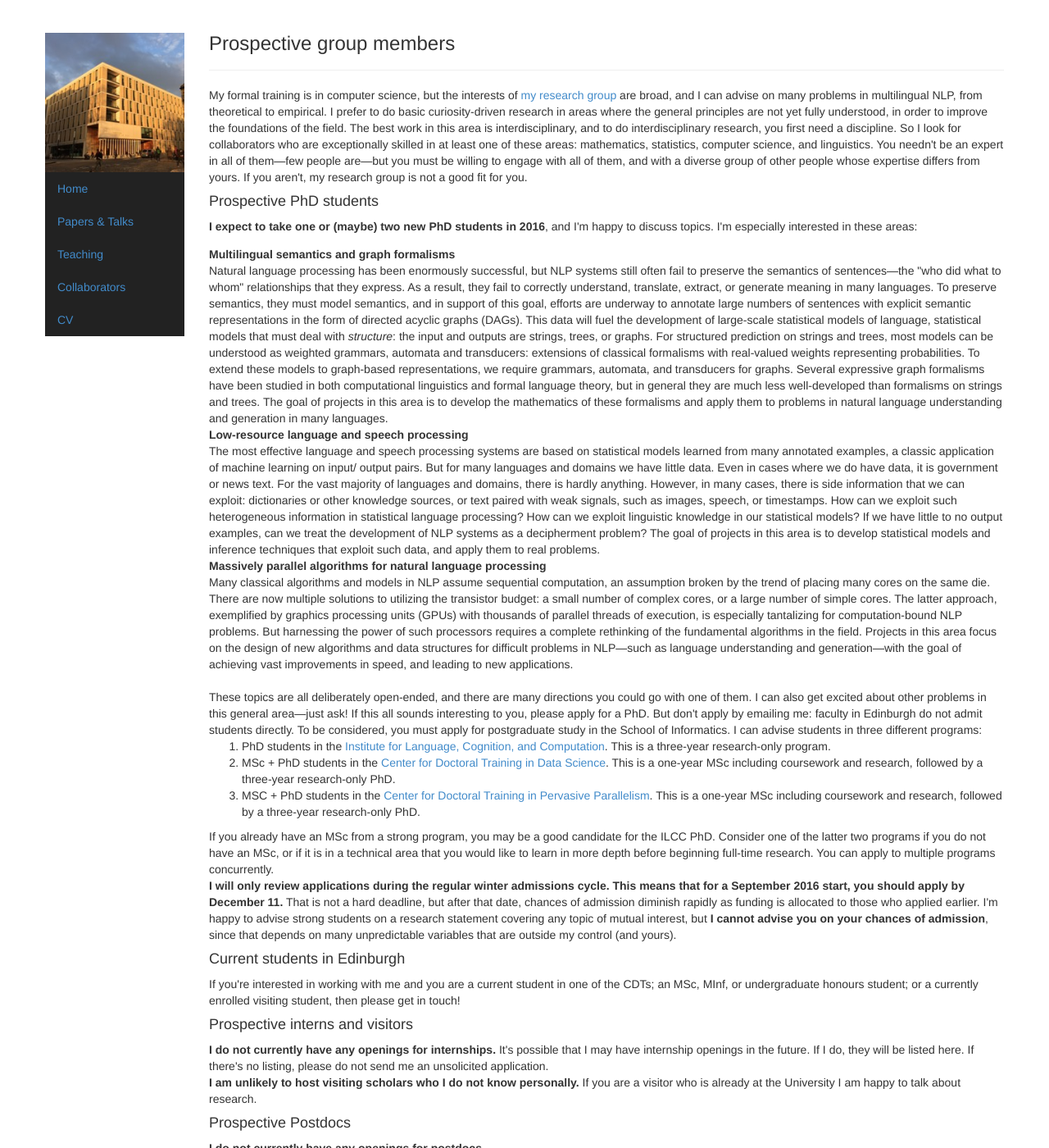
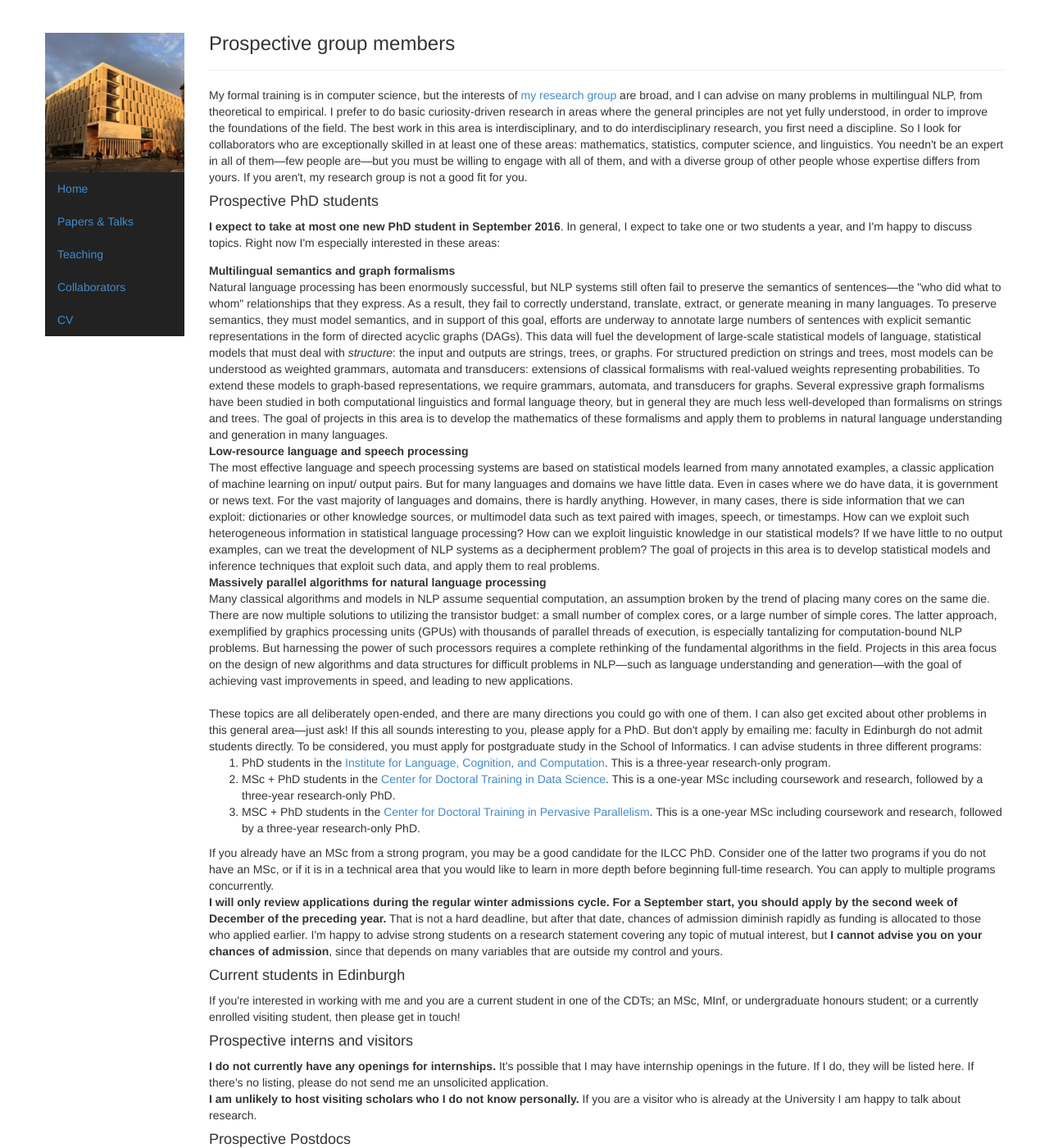
Before and after one commit to alopez/alopez.github.com, a Jekyll site: the page built from join.html, in a window 1280 px wide and 1400 px high. Shown: the whole window at 82% size. Built offline with Jekyll 4.4.1, drawn with Linux system fonts in a browser that asks for light colours.

Commit message:
Update cv, join

```diff
--- a/join.html
+++ b/join.html
@@ -22,8 +22,9 @@ If you aren't, my research group is not a good fit for you.
 
 <h4>Prospective PhD students</h4>
 
-<b>I expect to take one or (maybe) two new PhD students in 2016</b>, and I'm happy to
-discuss topics. I'm especially interested in these areas:
+<b>I expect to take at most one new PhD student in September 2016</b>. In
+general, I expect to take one or two students a year, and I'm happy to
+discuss topics. Right now I'm especially interested in these areas:
 
 <dl>
 <dt>Multilingual semantics and graph formalisms</dt>
@@ -57,7 +58,7 @@ languages and domains we have little data. Even in cases where we do have
 data, it is government or news text. For the vast majority of languages and
 domains, there is hardly anything. However, in many cases, there is side
 information that we can exploit: dictionaries or other knowledge sources,
-or text paired with weak signals, such as images, speech, or timestamps.
+or multimodel data such as text paired with images, speech, or timestamps.
 How can we exploit such heterogeneous information in statistical language
 processing? How can we exploit linguistic knowledge in our statistical
 models? If we have little to no output examples, can we treat the
@@ -103,12 +104,13 @@ full-time research. You can apply to multiple programs concurrently.
 
 <p>
 <b>I will only review applications during the regular winter admissions cycle.
-This means that for a September 2016 start, you should apply by December 11.</b> That is not a
+For a September start, you should apply by the second week of December of
+the preceding year.</b> That is not a
 hard deadline, but after that date, chances of admission diminish rapidly as
 funding is allocated to those who applied earlier. I'm happy to advise strong
 students on a research statement covering any topic of mutual interest, but
 <b>I cannot advise you on your chances of admission</b>, since that depends on
-many unpredictable variables that are outside my control (and yours).
+many variables that are outside my control and yours.
 
 <h4>Current students in Edinburgh</h4>
 
```
Also changed, not shown: cv.html (+8 -1 lines).
